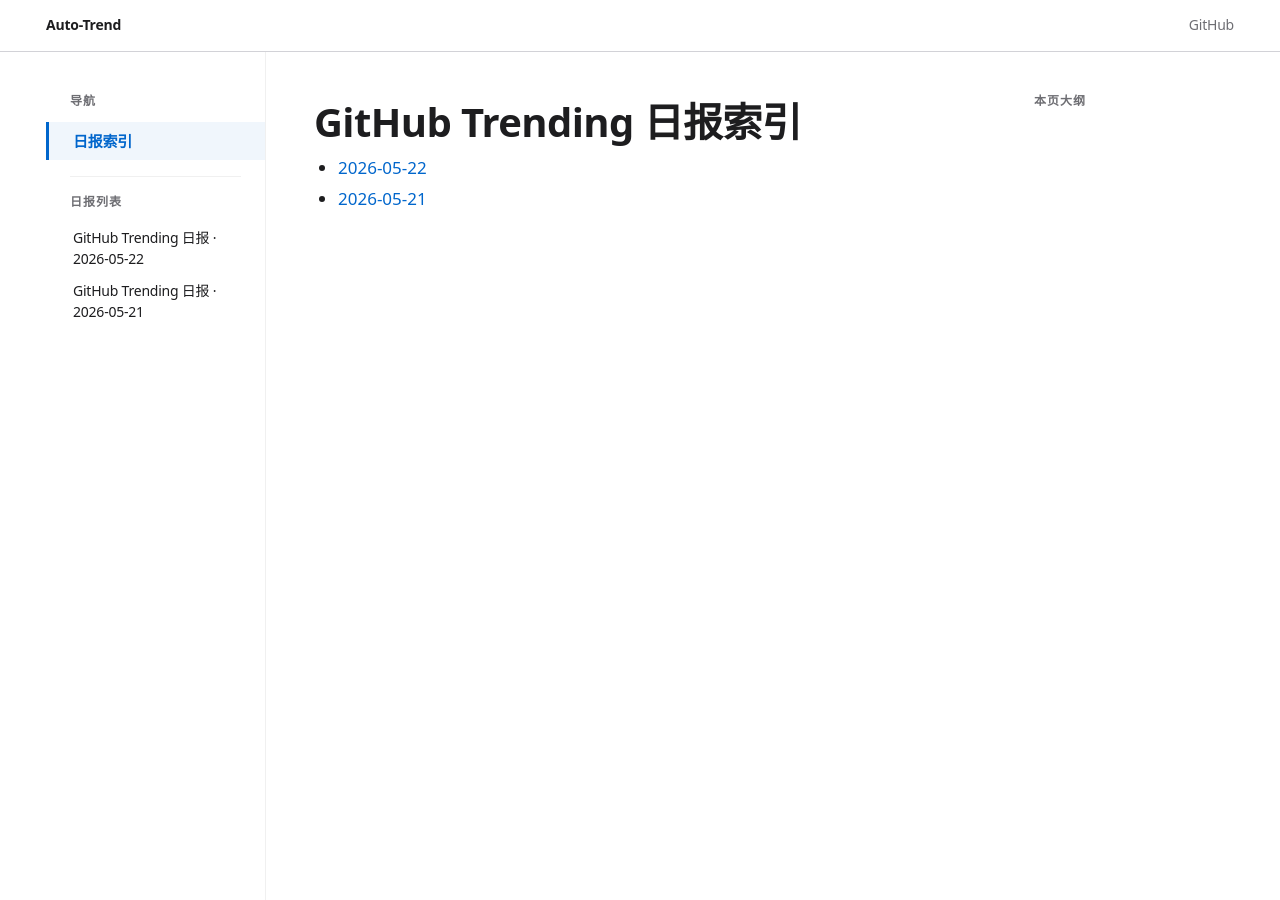
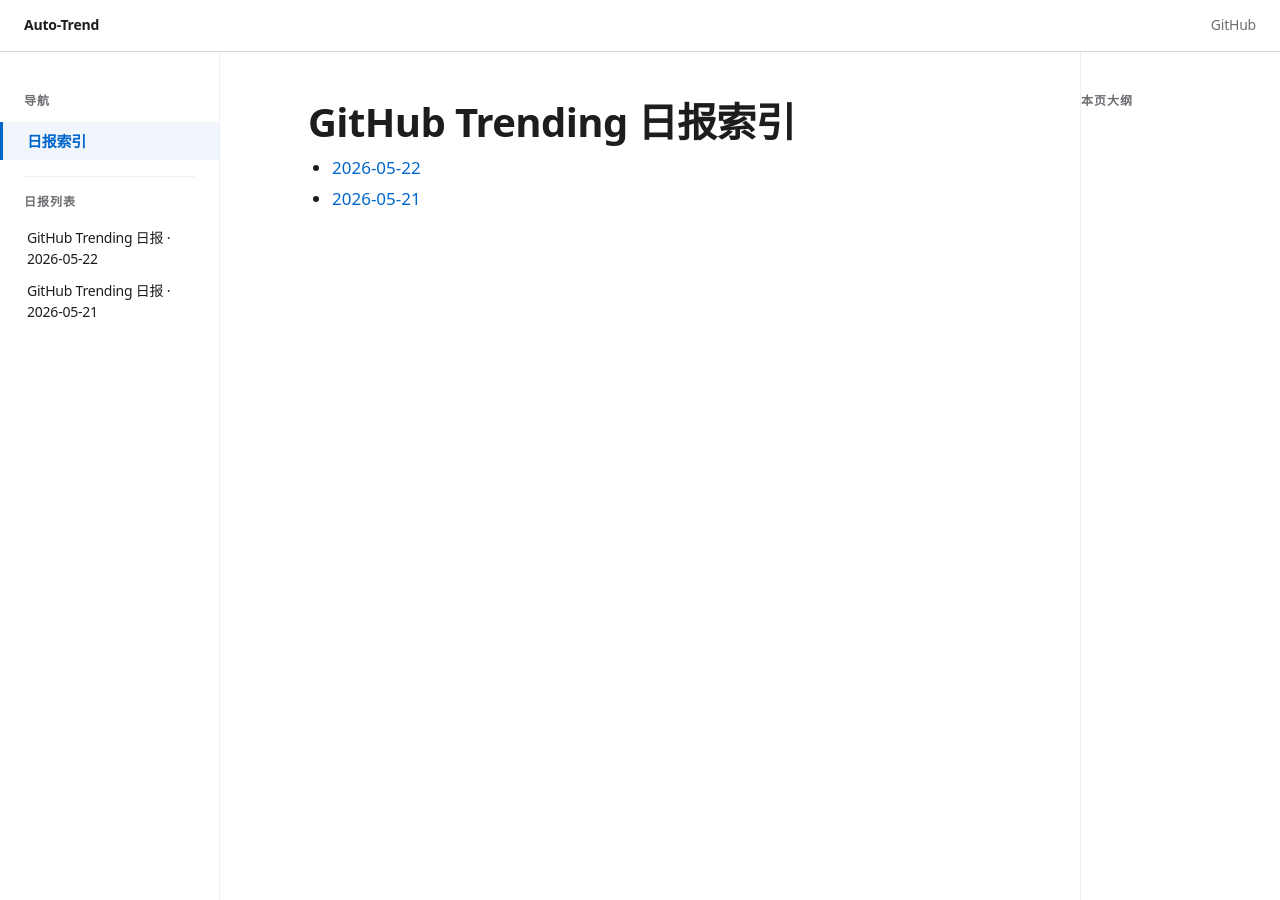
Before and after one commit to int2t05/auto-trend, a Jekyll site: the page built from docs/index.md, in a window 1280 px wide and 900 px high. Built offline with Jekyll 4.4.1, drawn with Linux system fonts in a browser that asks for light colours; our own code applies the rules of GitHub Pages for plain Markdown files.

Commit message:
style: widen center content and add column separation
Increased content max-width from 720px to 820px, added 40px gap
between sidebar columns and center, and added left border to right
sidebar for visual symmetry.

Co-Authored-By: Claude Opus 4.7 <noreply@anthropic.com>

```diff
--- a/docs/_layouts/default.html
+++ b/docs/_layouts/default.html
@@ -18,7 +18,8 @@
       --divider-soft: #f0f0f0;
       --sidebar-width: 220px;
       --toc-width: 200px;
-      --content-max: 720px;
+      --content-max: 820px;
+      --column-gap: 40px;
     }
 
     *, *::before, *::after { box-sizing: border-box; margin: 0; padding: 0; }
@@ -49,7 +50,7 @@
     }
 
     .site-header-inner {
-      max-width: calc(var(--sidebar-width) + var(--content-max) + var(--toc-width) + 48px);
+      max-width: calc(var(--sidebar-width) + var(--content-max) + var(--toc-width) + var(--column-gap) * 2 + 48px);
       margin: 0 auto;
       width: 100%;
       display: flex;
@@ -82,10 +83,10 @@
 
     /* ── Layout ── */
     .page-wrapper {
-      max-width: calc(var(--sidebar-width) + var(--content-max) + var(--toc-width) + 48px);
+      max-width: calc(var(--sidebar-width) + var(--content-max) + var(--toc-width) + var(--column-gap) * 2 + 48px);
       margin: 0 auto;
       display: flex;
-      gap: 0;
+      gap: var(--column-gap);
       min-height: calc(100vh - 52px);
     }
 
@@ -299,6 +300,7 @@
       top: 52px;
       height: calc(100vh - 52px);
       overflow-y: auto;
+      border-left: 1px solid var(--divider-soft);
     }
 
     .sidebar-right::-webkit-scrollbar { width: 4px; }
```
